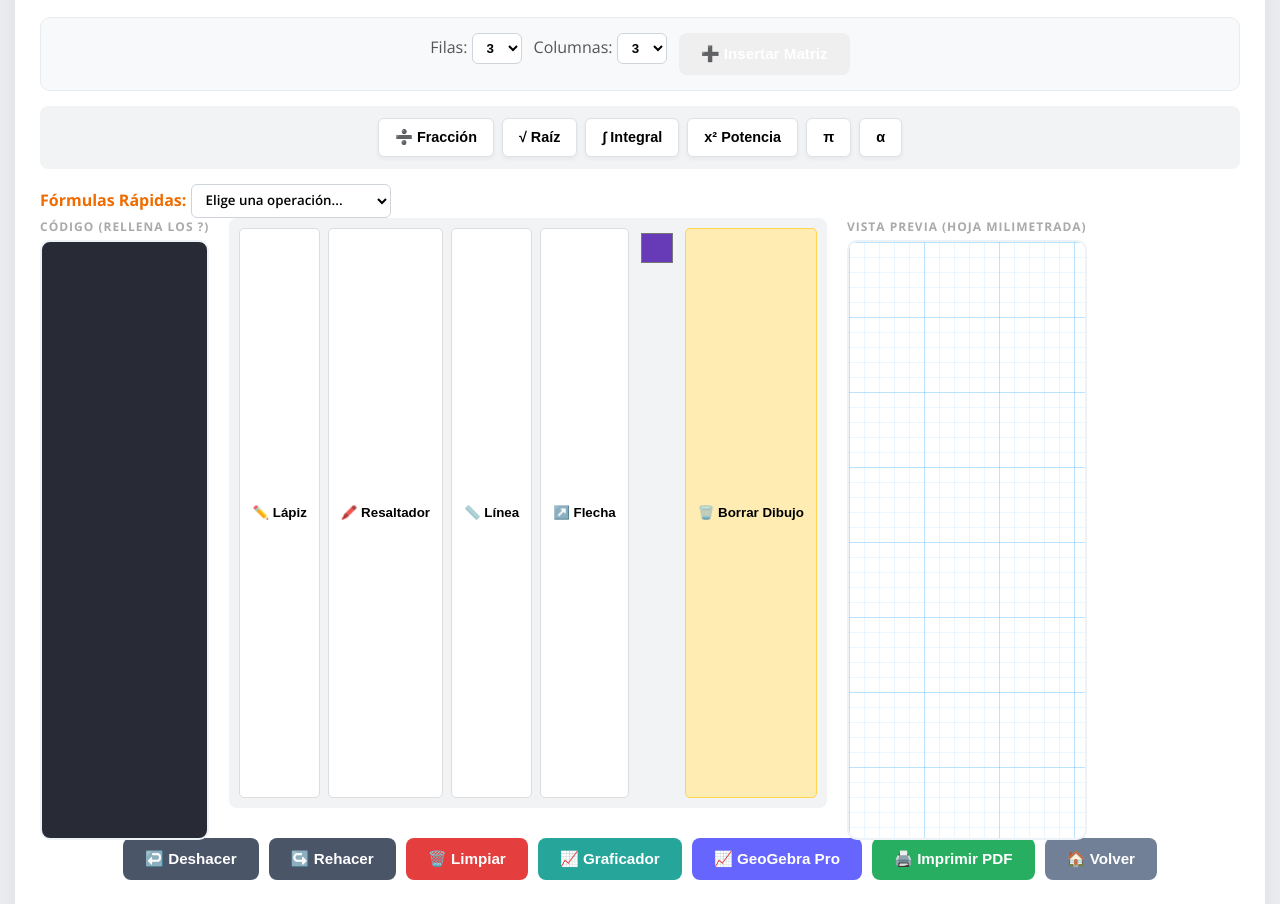
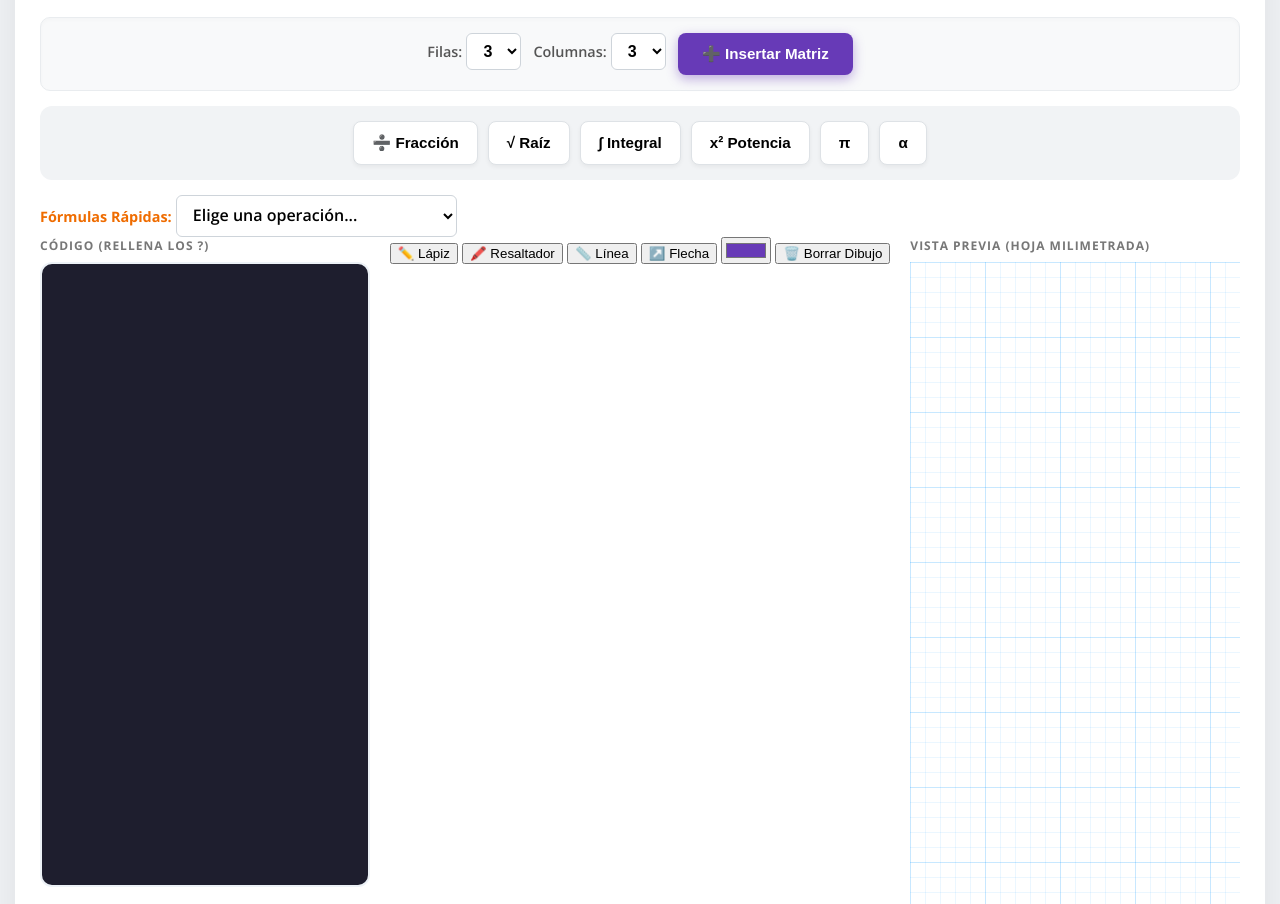
Before and after one commit to rmns82839-rgb/Ecabezado, a plain HTML site: page math.html in a window 1280 px wide. Shown: the part 212-1116 px from the top of the page. Drawn offline with nearby package versions, Linux system fonts and the light colour scheme.

Commit message:
Update math.css

```diff
--- a/math.css
+++ b/math.css
@@ -3,17 +3,23 @@
     --math-purple: #673ab7;
     --math-green: #27ae60;
     --math-blue: #2980b9;
-    --grid-blue: rgba(0, 150, 255, 0.08); /* Un poco más suave */
-    --grid-blue-strong: rgba(0, 150, 255, 0.20);
-    --bg-editor: #2d2d2d; /* Oscuro para contraste de código opcional */
+    --math-orange: #ef6c00;
+    --grid-blue: rgba(0, 150, 255, 0.08);
+    --grid-blue-strong: rgba(0, 150, 255, 0.15);
+    --bg-editor: #1e1e2e;
+    --glow-purple: rgba(103, 58, 183, 0.3);
 }
 
-* { box-sizing: border-box; transition: background 0.3s ease; }
+* {
+    box-sizing: border-box;
+    transition: all 0.25s cubic-bezier(0.4, 0, 0.2, 1);
+}
 
 body {
     font-family: 'Open Sans', sans-serif;
     background: #f0f2f5;
     margin: 0; padding: 10px;
+    -webkit-tap-highlight-color: transparent;
 }
 
 /* --- LOGOTIPO IDaMAr --- */
@@ -25,12 +31,12 @@ body {
     border: 3px solid var(--math-purple);
     object-fit: cover;
     background-color: white;
-    box-shadow: 0 4px 10px rgba(0,0,0,0.1);
+    box-shadow: 0 8px 16px rgba(103, 58, 183, 0.2);
 }
 
 .page-container {
     max-width: 1250px; margin: auto; background: #fff; padding: 25px;
-    border-radius: 12px; box-shadow: 0 10px 40px rgba(0,0,0,0.1);
+    border-radius: 12px; box-shadow: 0 10px 40px rgba(0,0,0,0.08);
     border-top: 8px solid var(--math-purple);
 }
 
@@ -42,32 +48,59 @@ body {
     display: flex; gap: 12px; flex-wrap: wrap; justify-content: center;
     background: #f8f9fa; padding: 15px; border-radius: 10px;
     border: 1px solid #e9ecef; margin-bottom: 15px;
+    box-shadow: inset 0 2px 4px rgba(0,0,0,0.02);
 }
 
-.builder-group label { color: #555; }
+.builder-group label { color: #555; font-size: 0.9em; font-weight: 600; }
 .builder-group select {
-    padding: 6px 10px; border-radius: 6px; border: 1px solid #ced4da;
-    background: white; font-weight: 600;
+    padding: 8px 12px; border-radius: 6px; border: 1.5px solid #ced4da;
+    background: white; font-weight: 600; cursor: pointer;
+    font-size: 1em; /* Mejora lectura en móvil */
+}
+
+.builder-group select:focus {
+    border-color: var(--math-purple);
+    box-shadow: 0 0 0 3px var(--glow-purple);
+    outline: none;
+}
+
+/* --- BOTÓN INSERTAR MATRIZ VIBRANTE --- */
+.insert-matrix-btn {
+    background: var(--math-purple) !important;
+    color: white !important;
+    opacity: 1 !important;
+    font-weight: 700 !important;
+    padding: 12px 24px !important;
+    border-radius: 8px !important;
+    box-shadow: 0 4px 12px rgba(103, 58, 183, 0.4) !important;
+    border: none !important;
+    cursor: pointer;
+}
+
+.insert-matrix-btn:hover {
+    background: #512da8 !important;
+    transform: translateY(-2px);
+    box-shadow: 0 6px 15px rgba(103, 58, 183, 0.5) !important;
 }
 
 /* --- TECLADO --- */
 .math-keyboard {
-    display: flex; gap: 8px; flex-wrap: wrap; margin-bottom: 15px;
-    padding: 12px; background: #f1f3f5; border-radius: 8px;
+    display: flex; gap: 10px; flex-wrap: wrap; margin-bottom: 15px;
+    padding: 15px; background: #f1f3f5; border-radius: 12px;
     justify-content: center;
 }
 
 .math-keyboard button {
-    padding: 10px 16px; cursor: pointer; border: 1px solid #dee2e6; border-radius: 6px;
-    background: white; font-weight: 600; font-size: 0.9em;
+    padding: 12px 18px; cursor: pointer; border: 1px solid #dee2e6; border-radius: 8px;
+    background: white; font-weight: 600; font-size: 0.95em;
     box-shadow: 0 2px 4px rgba(0,0,0,0.05);
 }
 
 .math-keyboard button:hover {
     background: var(--math-purple);
     color: white;
-    border-color: var(--math-purple);
-    transform: translateY(-2px);
+    transform: translateY(-3px);
+    box-shadow: 0 6px 12px rgba(103, 58, 183, 0.2);
 }
 
 /* --- EDITOR Y PREVIEW --- */
@@ -77,30 +110,52 @@ body {
 }
 
 .side-label {
-    font-size: 0.75em; font-weight: 700; color: #aaa; margin-bottom: 5px;
-    text-transform: uppercase; letter-spacing: 1px;
+    font-size: 0.75em; font-weight: 700; color: #777; margin-bottom: 8px;
+    text-transform: uppercase; letter-spacing: 1px; display: block;
 }
 
-#math-input, #math-preview {
-    min-height: 350px; border: 2px solid #edf2f7; border-radius: 10px; padding: 20px;
-    overflow-y: auto; outline: none; position: relative;
+#math-input, .preview-container {
+    min-height: 350px; border: 2px solid #edf2f7; border-radius: 12px;
+    overflow: hidden; position: relative;
 }
 
 #math-input {
-    background: #282a36; /* Tema tipo Drácula para el código */
-    color: #f8f8f2;
+    background: var(--bg-editor);
+    color: #f8f8f2; padding: 20px;
     font-family: 'Fira Code', 'Consolas', monospace;
-    font-size: 1rem; line-height: 1.5;
+    font-size: 1rem; line-height: 1.6;
+    caret-color: var(--math-green);
+    overflow-y: auto;
 }
 
-#math-input:focus { border-color: var(--math-purple); box-shadow: 0 0 0 3px rgba(103, 58, 183, 0.1); }
+#math-input:focus {
+    border-color: var(--math-purple);
+    box-shadow: 0 0 15px var(--glow-purple);
+}
+
+/* --- CONTENEDOR DE VISTA PREVIA --- */
+.preview-container {
+    background-color: white;
+    cursor: default;
+}
+
+#drawing-canvas {
+    position: absolute;
+    top: 0; left: 0;
+    z-index: 10;
+    touch-action: none;
+    pointer-events: auto; /* Asegura capturar dibujo */
+}
 
 #math-preview {
-    background-color: white;
-    font-size: 1.3em;
+    position: relative;
+    z-index: 5;
+    padding: 25px;
+    font-size: 1.4em;
+    min-height: 100%;
 }
 
-/* HOJA MILIMETRADA */
+/* HOJA MILIMETRADA --- */
 .grid-paper {
     background-image:
         linear-gradient(var(--grid-blue) 1px, transparent 1px),
@@ -108,126 +163,66 @@ body {
         linear-gradient(var(--grid-blue-strong) 1px, transparent 1px),
         linear-gradient(90deg, var(--grid-blue-strong) 1px, transparent 1px);
     background-size: 15px 15px, 15px 15px, 75px 75px, 75px 75px;
-    background-attachment: local;
 }
 
-/* Custom Scrollbar */
-#math-input::-webkit-scrollbar, #math-preview::-webkit-scrollbar { width: 8px; }
-#math-input::-webkit-scrollbar-thumb { background: #44475a; border-radius: 4px; }
-#math-preview::-webkit-scrollbar-thumb { background: #cbd5e0; border-radius: 4px; }
+/* --- TOOLBAR INFERIOR --- */
+.button-toolbar { display: flex; gap: 12px; flex-wrap: wrap; justify-content: center; }
 
-/* --- TOOLBAR --- */
-.button-toolbar { display: flex; gap: 10px; flex-wrap: wrap; justify-content: center; }
 .modern-btn {
-    padding: 12px 22px; border: none; border-radius: 8px;
+    padding: 14px 24px; border: none; border-radius: 10px;
     color: white; cursor: pointer; font-weight: bold; font-size: 0.95em;
+    box-shadow: 0 4px 6px rgba(0,0,0,0.1);
+    display: flex; align-items: center; justify-content: center;
 }
-.edit-btn { background: #4a5568; }
-.clear-btn { background: #e53e3e; }
+
+.modern-btn:hover { transform: translateY(-2px); box-shadow: 0 6px 12px rgba(0,0,0,0.15); }
+.modern-btn:active { transform: scale(0.92); }
+
+.edit-btn { background: #5a67d8; }
+.clear-btn { background: #f56565; }
 .print-btn { background: var(--math-green); }
-.back-btn { background: #718096; }
+.back-btn { background: #a0aec0; }
+.save-btn { background: var(--math-purple); }
+
+/* --- SELECTOR DE FORMULAS --- */
+.modern-select {
+    padding: 10px 14px;
+    border-radius: 8px;
+    border: 2px solid var(--math-orange);
+    background: white;
+    font-family: 'Open Sans', sans-serif;
+    cursor: pointer;
+    font-weight: 600;
+}
 
 .document-footer .signature {
     text-align: center; font-family: 'Dancing Script', cursive;
-    font-size: 1.5em; color: var(--math-blue); margin-top: 40px;
+    font-size: 1.8em; color: var(--math-blue); margin-top: 40px;
 }
 
 /* --- RESPONSIVO --- */
+@media (max-width: 600px) {
+    .page-container { padding: 15px; border-top-width: 5px; }
+    #math-input, .preview-container { min-height: 300px; }
+    .modern-btn { width: calc(50% - 6px); font-size: 0.85em; padding: 12px; }
+}
+
 @media (min-width: 900px) {
-    .split-editor { flex-direction: row; height: 600px; }
-    #math-input, #math-preview { flex: 1; height: 100%; }
+    .split-editor { flex-direction: row; height: 650px; }
+    .editor-side, .preview-side { flex: 1; height: 100%; display: flex; flex-direction: column; }
+    #math-input, .preview-container { flex: 1; }
 }
 
 /* --- IMPRESIÓN --- */
 @media print {
-    @page { margin: 0; }
-    body { background: white; padding: 0; margin: 0; }
-    .page-container { border: none; box-shadow: none; width: 100%; max-width: none; }
-    .math-keyboard, .button-toolbar, .matrix-builder, .editor-side, .side-label, .document-header { display: none !important; }
-
+    body { background: white; padding: 0; }
+    .page-container { border: none; box-shadow: none; width: 100%; padding: 0; }
+    .math-keyboard, .button-toolbar, .matrix-builder, .drawing-toolbar, .editor-side, .side-label, .document-header { display: none !important; }
+    .preview-side { width: 100%; }
     #math-preview {
         border: none !important;
-        padding: 2cm !important;
         background-image: linear-gradient(var(--grid-blue) 1px, transparent 1px),
                           linear-gradient(90deg, var(--grid-blue) 1px, transparent 1px) !important;
         -webkit-print-color-adjust: exact;
     }
 }
-.modern-select {
-    padding: 8px 12px;
-    border-radius: 6px;
-    border: 2px solid #ef6c00;
-    background: white;
-    font-family: 'Open Sans', sans-serif;
-    cursor: pointer;
-    outline: none;
-    max-width: 200px;
-}
-
-.modern-select:focus {
-    box-shadow: 0 0 5px rgba(239, 108, 0, 0.5);
-}
-
-optgroup {
-    font-weight: bold;
-    color: var(--purple);
-}
-
-.drawing-toolbar {
-    display: flex;
-    gap: 8px;
-    padding: 10px;
-    background: #f1f3f5;
-    border-radius: 8px;
-    margin-bottom: 10px;
-    justify-content: center;
-    flex-wrap: wrap;
-}
-
-.tool-btn {
-    background: white;
-    border: 1px solid #ddd;
-    padding: 8px 12px;
-    border-radius: 5px;
-    cursor: pointer;
-    font-weight: bold;
-    transition: 0.3s;
-}
-
-.tool-btn:hover {
-    background: var(--math-purple);
-    color: white;
-}
-
-.tool-btn.active {
-    background: var(--math-purple);
-    color: white;
-    border-color: var(--math-purple);
-}
-
-.clear-draw {
-    background: #ffecb3;
-    border-color: #ffd54f;
-}
-
-#colorPicker {
-    border: none;
-    width: 40px;
-    height: 40px;
-    cursor: pointer;
-    background: none;
-}
-#preview-container {
-    position: relative;
-    width: 100%;
-    min-height: 400px; /* Asegura espacio para dibujar */
-    overflow: hidden;
-}
-
-#drawingCanvas {
-    position: absolute;
-    top: 0;
-    left: 0;
-    z-index: 100; /* Siempre por encima del texto de MathJax */
-    touch-action: none; /* Evita que la pantalla se mueva al dibujar */
-}
```
